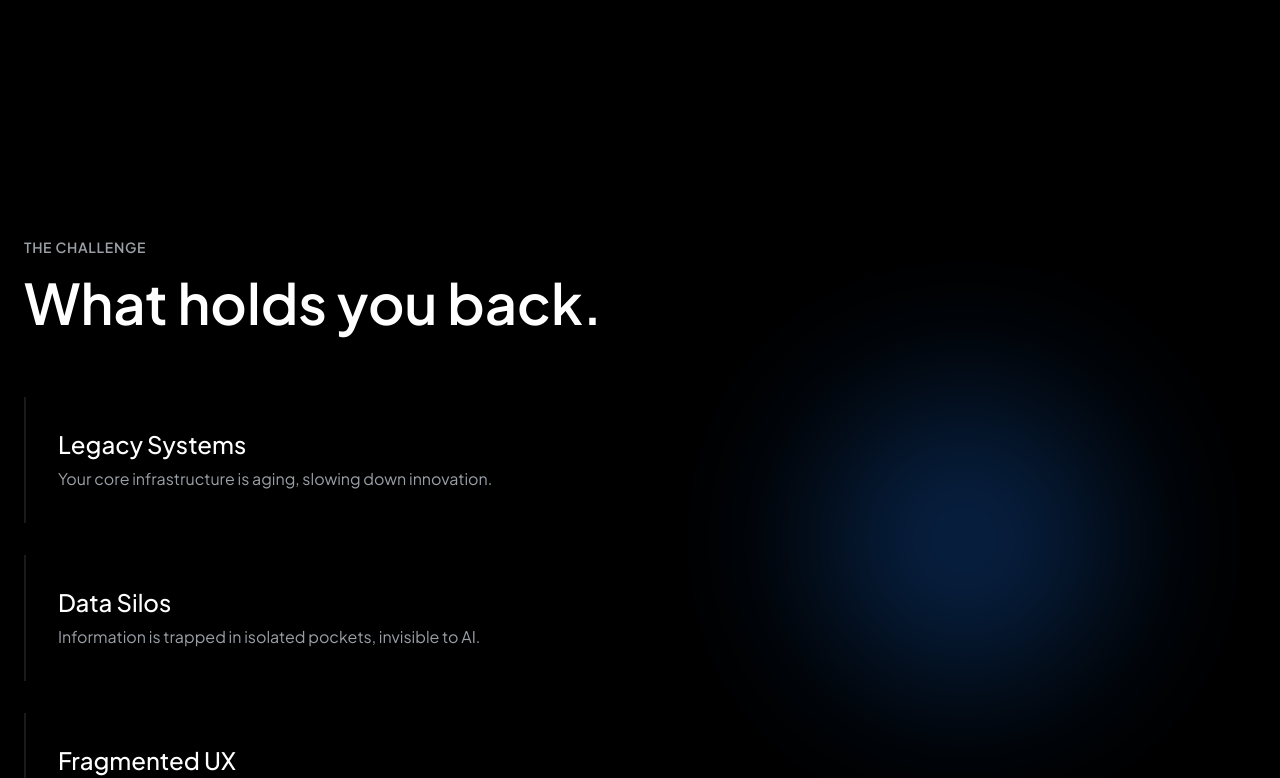
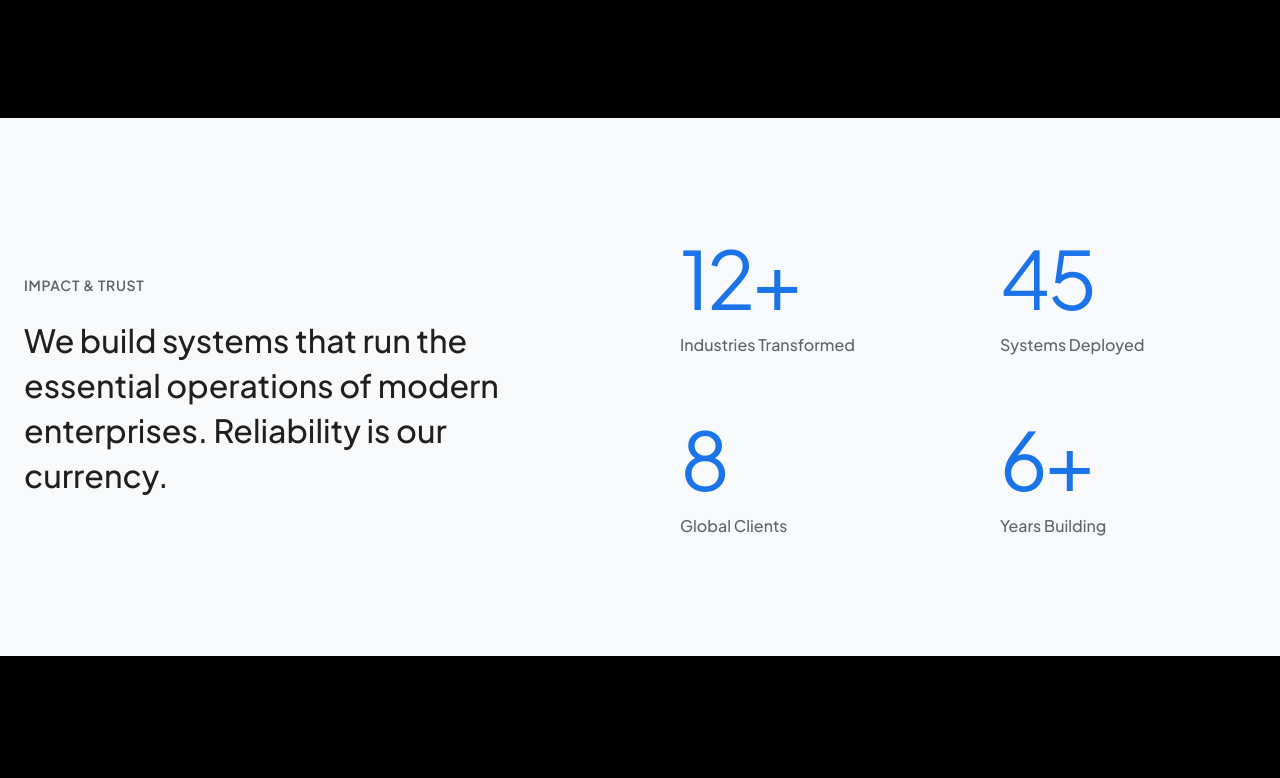
Before and after one commit to LazyWiz007/next-js-wk, a Next.js app: page / in a window 1280 px wide. Shown: the part 1853-2631 px from the top of the page. Built offline with nearby package versions, Linux system fonts and the light colour scheme.

Commit message:
chore: Reorder home sections - Move Impact below Capabilities

```diff
--- a/src/app/page.tsx
+++ b/src/app/page.tsx
@@ -13,10 +13,10 @@ export default function Home() {
     <main className={styles.main}>
       <Hero />
       <Capabilities />
+      <Impact />
       <ProblemStatements />
       <AIInAction />
       <Products />
-      <Impact />
       <Culture />
       <CTA />
     </main>
```
